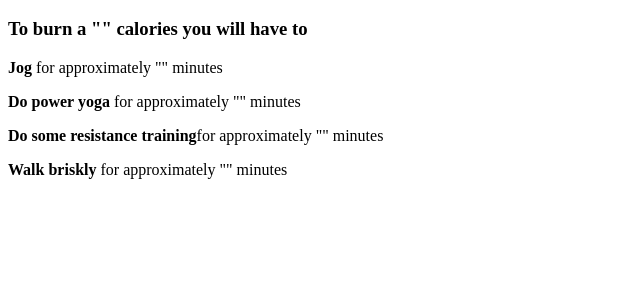
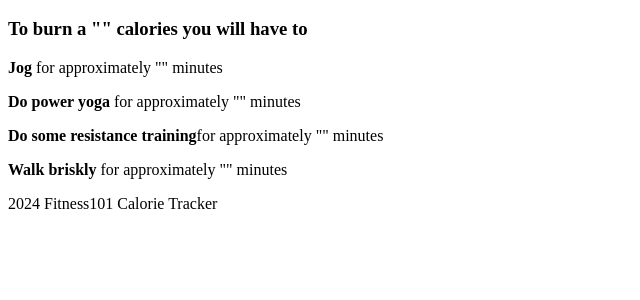
Before and after one commit to Triz22/calorie_tracker, a Django app: page / in a window 1280 px wide. Shown: the part 325-625 px from the top of the page, without its empty margins (0-640 px from the left). Run offline with Django 5.2, Linux system fonts and the light colour scheme.

Commit message:
add homepage template features

```diff
--- a/tracker/templates/index.html
+++ b/tracker/templates/index.html
@@ -57,5 +57,9 @@
 
 </main>
 
+<footer>
+    <p>2024 Fitness101 Calorie Tracker</p>
+</footer>
+
 </body>
 </html>
```
